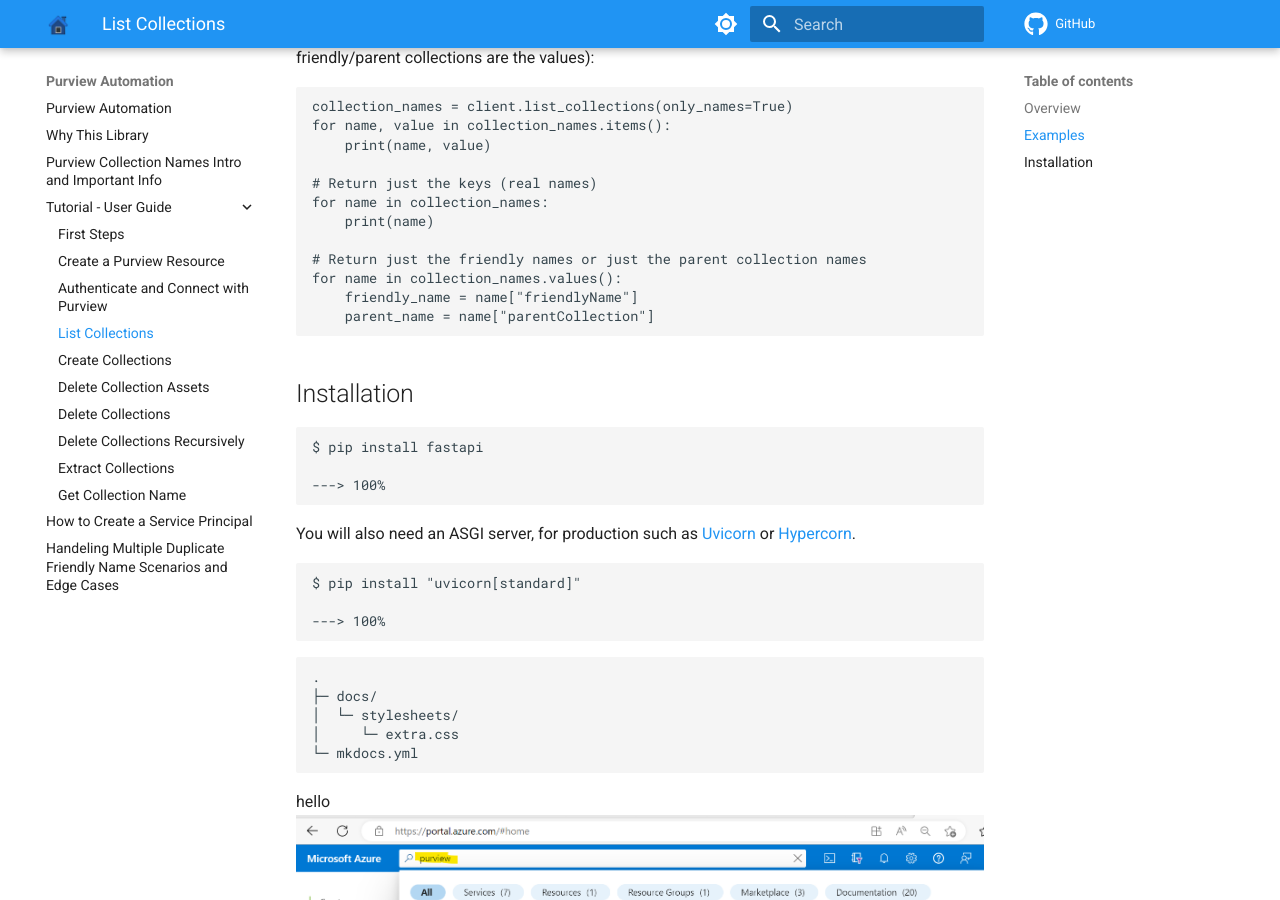
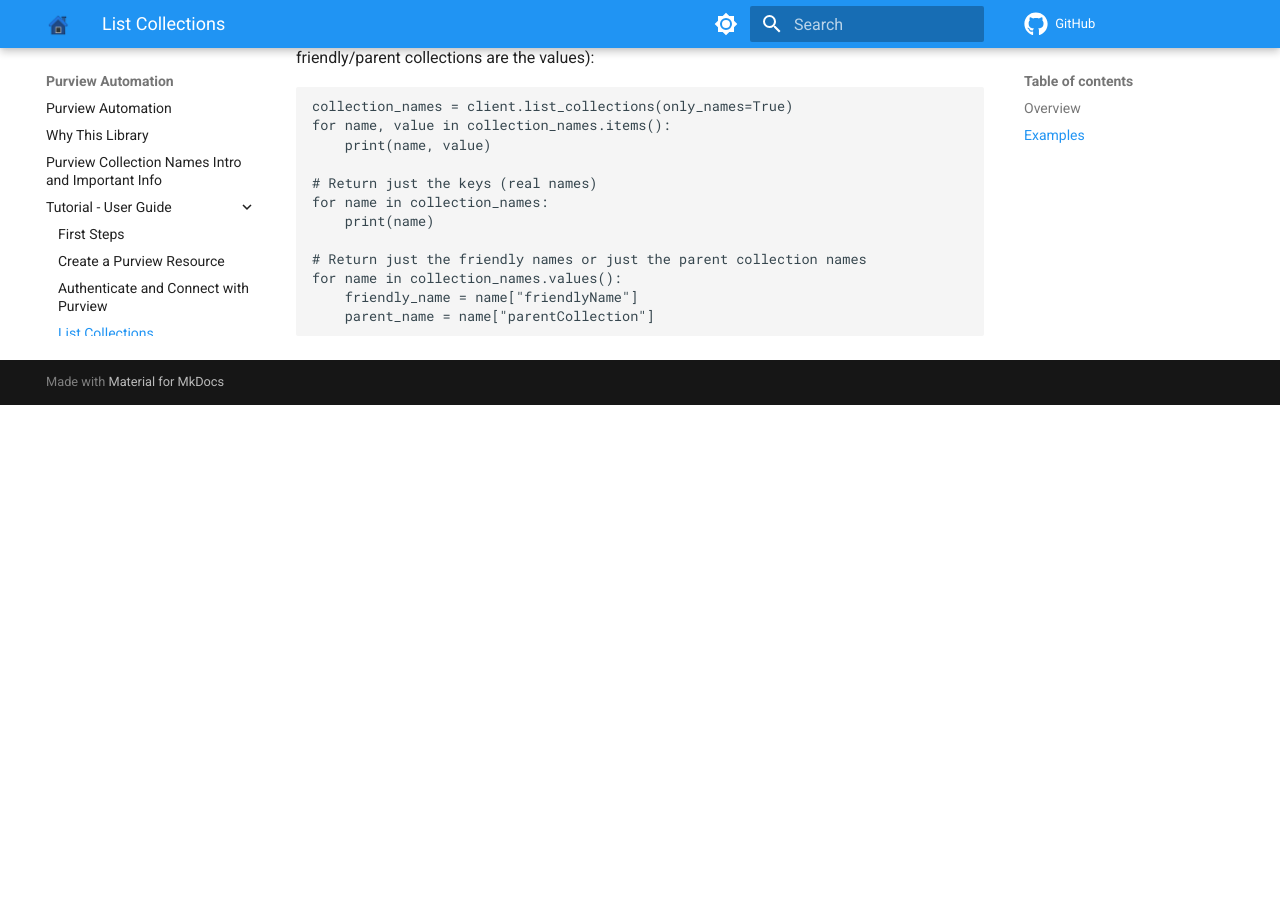
Before and after one commit to Ludwinic1/purviewautomation, an MkDocs documentation site: the page built from docs/tutorial/list-collections.md, in a window 1280 px wide and 900 px high, scrolled down 838 px. Built offline with MkDocs 1.6.1 and Material for MkDocs 9.7.7, drawn with Linux system fonts in a browser that asks for light colours; comment, search, counter and statistics services are not loaded; after the commit the page ends 1243 px from its top, so only the background shows below that.

Commit message:
updated list collections

````diff
--- a/docs/tutorial/list-collections.md
+++ b/docs/tutorial/list-collections.md
@@ -42,48 +42,3 @@
     friendly_name = name["friendlyName"]
     parent_name = name["parentCollection"]
 ```
-
-
-
-
-## Installation
-
-<div class="termy">
-
-```console
-$ pip install fastapi
-
----> 100%
-```
-
-</div>
-
-You will also need an ASGI server, for production such as <a href="https://www.uvicorn.org" class="external-link" target="_blank">Uvicorn</a> or <a href="https://github.com/pgjones/hypercorn" class="external-link" target="_blank">Hypercorn</a>.
-
-<div class="termy">
-
-```console
-$ pip install "uvicorn[standard]"
-
----> 100%
-```
-
-</div>
-
-
-
-
-
-
-
-
-``` sh
-.
-├─ docs/
-│  └─ stylesheets/
-│     └─ extra.css
-└─ mkdocs.yml
-```
-
-hello
-![Nav tabs enabled](../img/create-purview/image01.png)
````
